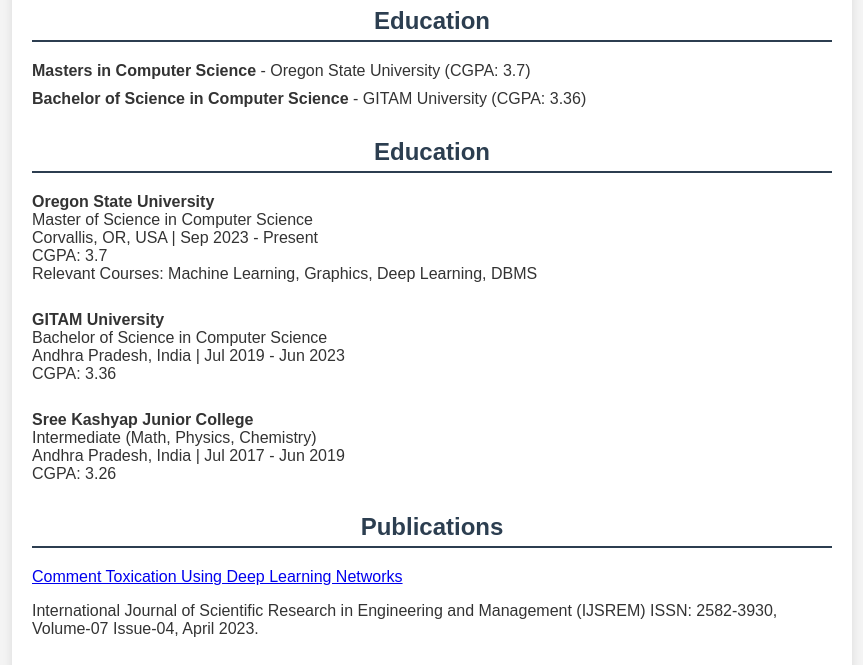
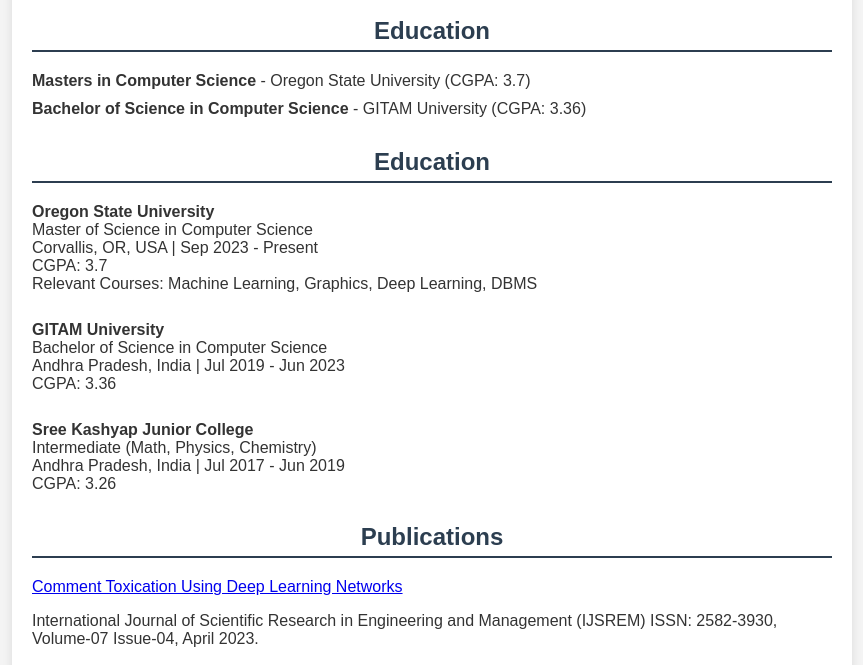
Before and after one commit to aishwaryamariajoy/resume-website, a plain HTML site: page index.html in a window 1280 px wide. Shown: the part 215-880 px from the top of the page, without its empty margins (208-1071 px from the left). Drawn offline with Linux system fonts and the light colour scheme.

Commit message:
Update index.html

```diff
--- a/index.html
+++ b/index.html
@@ -2,13 +2,13 @@
 <html lang="hi">
 <head>
     <meta charset="UTF-8">
-    <meta name="viewport" content="width=device-width, initial-scale=10.0">
+    <meta name="viewport" content="width=device-width, initial-scale=1.0">
     <title>Aishwarya Maria Joy - Resume</title>
     <style>
         body {
             font-family: Arial, sans-serif;
             margin: 0;
-            padding: 0;
+            padding: 10px;
             background-color: #f4f4f4;
             color: #333;
         }
```
